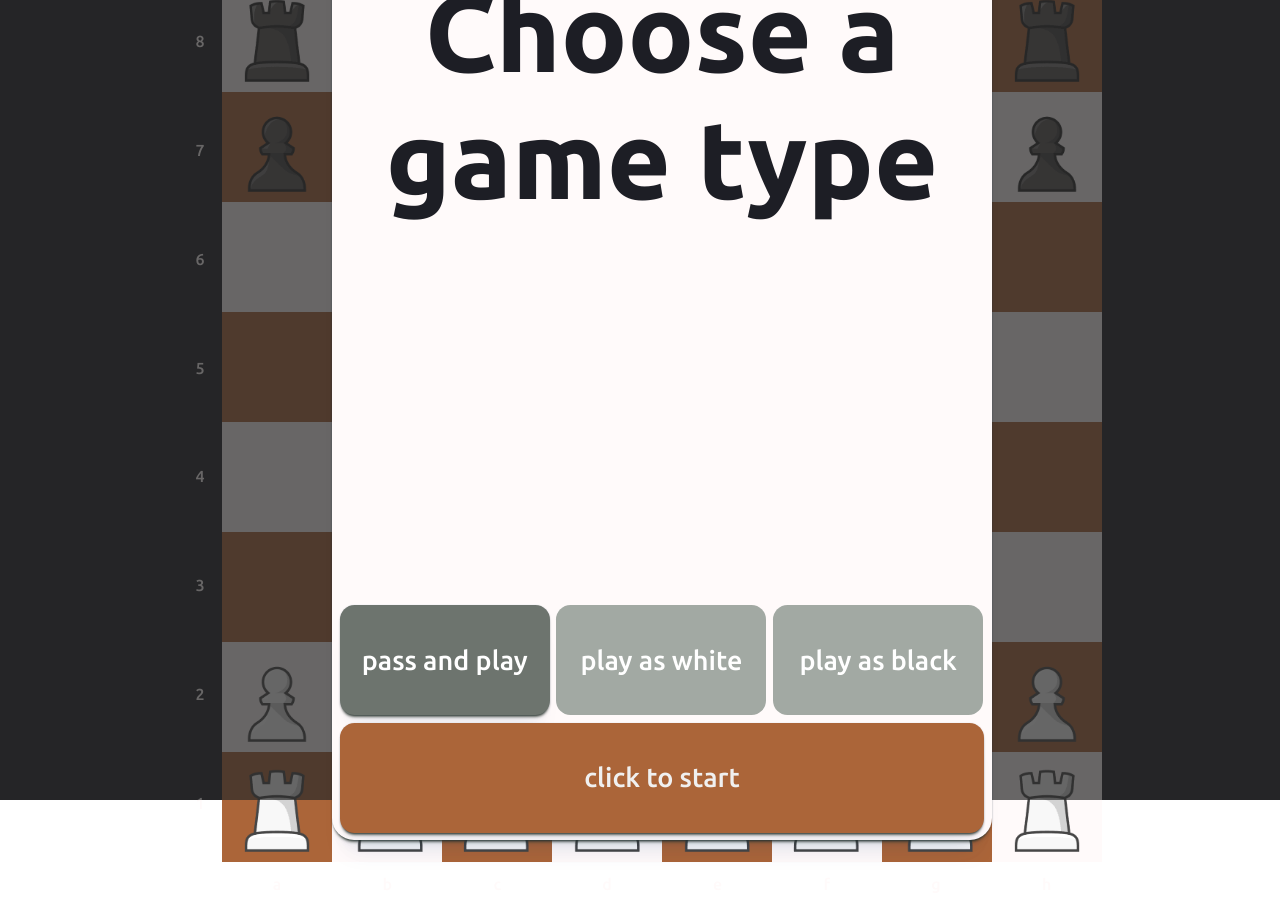
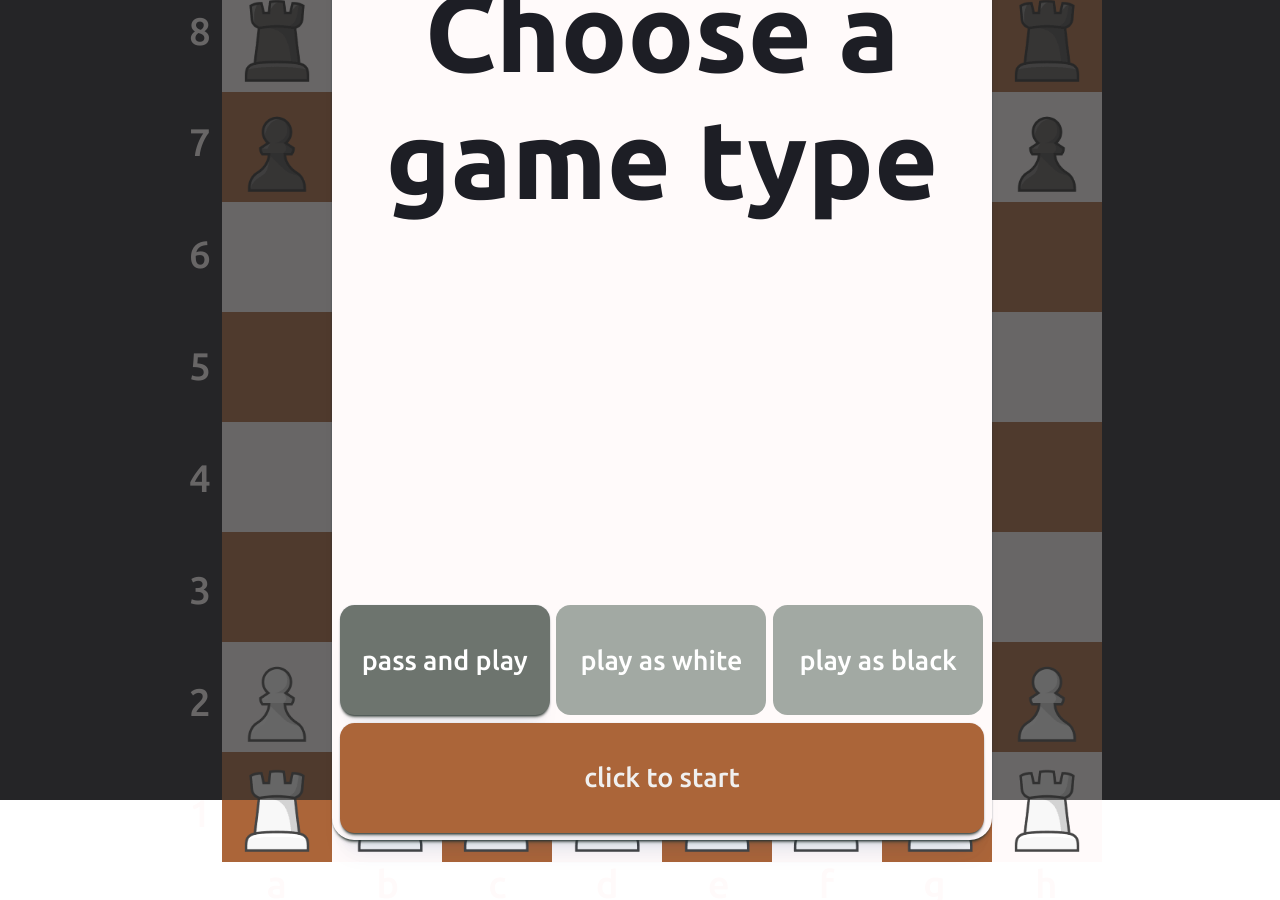
Before and after one commit to mammadeBastar/react-chess-engine, a React (Vite) app: page / in a window 1280 px wide. Shown: the top 900 px of the page. Built offline with nearby package versions, Linux system fonts and the light colour scheme; a web font is replaced by a local one.

Commit message:
fontsize

```diff
--- a/src/App.css
+++ b/src/App.css
@@ -11,11 +11,13 @@ html,body{
     place-content: center !important;
     padding-right: 0 !important;
     animation: none !important;
+    font-size: 3vw;
   }
   .preApp {
     place-content: center !important;
     padding-right: 0 !important;
     animation: none !important;
+    font-size: 3vw;
   }
 }
 .App {
```
